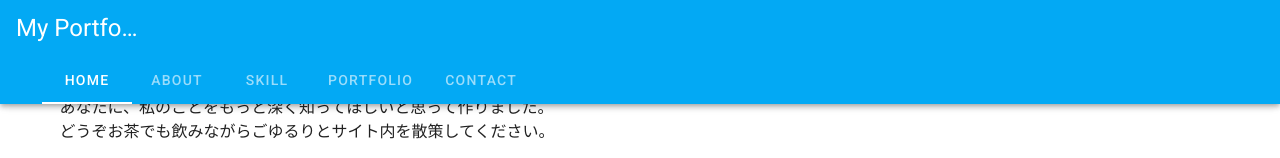
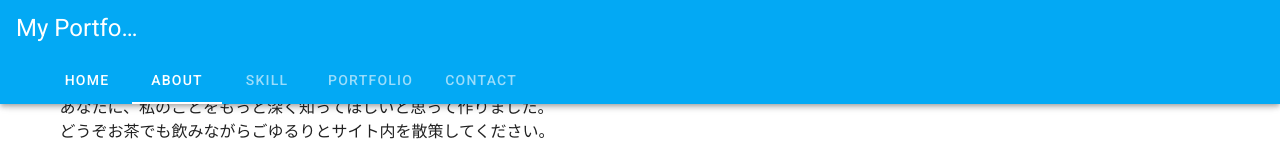
Before and after one commit to Chukoto/my-portfolio, a Vue app: page /about in a window 1280 px wide. Shown: the top 158 px of the page. Built offline with nearby package versions, Linux system fonts and the light colour scheme.

Commit message:
[mod] added link for each pages

```diff
--- a/src/components/Header.vue
+++ b/src/components/Header.vue
@@ -15,8 +15,8 @@
       ></v-app-bar-nav-icon>
       <template v-slot:extension>
         <v-tabs class="hidden-sm-and-down" align-with-title>
-          <v-tab>Home</v-tab>
-          <v-tab>About</v-tab>
+          <v-tab :to="{ name: 'Home' }">Home</v-tab>
+          <v-tab :to="{ name: 'About' }">About</v-tab>
           <v-tab>Skill</v-tab>
           <v-tab>Portfolio</v-tab>
           <v-tab>Contact</v-tab>
--- a/src/components/SideNav.vue
+++ b/src/components/SideNav.vue
@@ -8,7 +8,11 @@
       style="position: fixed; right:0; top:0; z-index:200;"
     >
       <v-list dense>
-        <v-list-item v-for="item in items" :key="item.title" link>
+        <v-list-item
+          v-for="(item, index) in items"
+          :key="index"
+          :to="item.link"
+        >
           <v-list-item-icon>
             <v-icon>{{ item.icon }}</v-icon>
           </v-list-item-icon>
@@ -28,11 +32,31 @@ export default {
     return {
       drawer: null,
       items: [
-        { title: 'Home', icon: 'mdi-home' },
-        { title: 'About', icon: 'mdi-emoticon' },
-        { title: 'Skill', icon: 'mdi-brain' },
-        { title: 'Portfolio', icon: 'mdi-note-multiple' },
-        { title: 'Contact', icon: 'mdi-email' },
+        {
+          title: 'Home',
+          icon: 'mdi-home',
+          link: { name: 'Home' },
+        },
+        {
+          title: 'About',
+          icon: 'mdi-emoticon',
+          link: { name: 'About' },
+        },
+        {
+          title: 'Skill',
+          icon: 'mdi-brain',
+          link: { name: 'Skill' },
+        },
+        {
+          title: 'Portfolio',
+          icon: 'mdi-note-multiple',
+          link: { name: 'Portfolio' },
+        },
+        {
+          title: 'Contact',
+          icon: 'mdi-email',
+          link: { name: 'Contact' },
+        },
       ],
     };
   },
```
